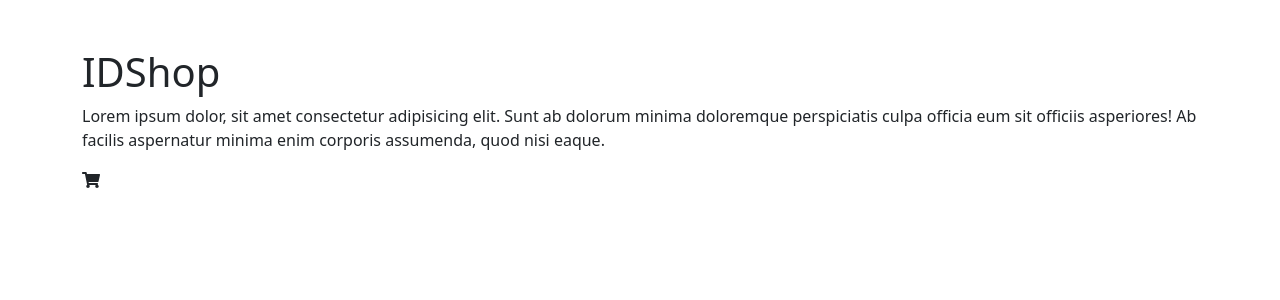
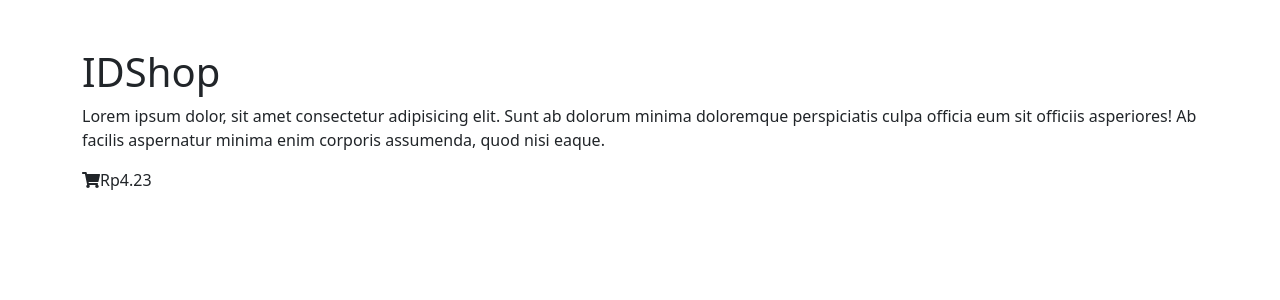
Before and after one commit to dimpangg/BelajarVue-Codepolitan, a Vue app in the folder 6_vue_cli/vue-cli/: page / in a window 1280 px wide. Shown: the top 300 px of the page. Built offline with nearby package versions, Linux system fonts and the light colour scheme.

Commit message:
Membuat Component Price

```diff
--- a/6_vue_cli/vue-cli/src/App.vue
+++ b/6_vue_cli/vue-cli/src/App.vue
@@ -3,16 +3,19 @@
     <h1>IDShop</h1>
     <p class="animated fadeInLeft">Lorem ipsum dolor, sit amet consectetur adipisicing elit. Sunt ab dolorum minima doloremque perspiciatis culpa officia eum sit officiis asperiores! Ab facilis aspernatur minima enim corporis assumenda, quod nisi eaque.</p>
     <font-awesome-icon icon="shopping-cart"></font-awesome-icon>
+    <price :value="4.23"></price>
   </div>
 </template>
 
 <script>
 import {FontAwesomeIcon} from "@fortawesome/vue-fontawesome";
+import Price from "./components/Price.vue"
 
 export default {
   name: "App",
   components: {
     FontAwesomeIcon,
+    Price
   },
 };
 </script>
--- /dev/null
+++ b/6_vue_cli/vue-cli/src/components/Price.vue
@@ -0,0 +1,19 @@
+<template>
+    <span >{{ this.prefix + Number.parseFloat(this.value).toFixed(this.precision) }}</span>
+</template>
+
+<script>
+export default {
+    props: {
+        value: Number,
+        prefix: {
+            type: String,
+            default: 'Rp'
+        },
+        precision: {
+            type: Number,
+            default: 2
+        }
+    }
+}
+</script>
```
